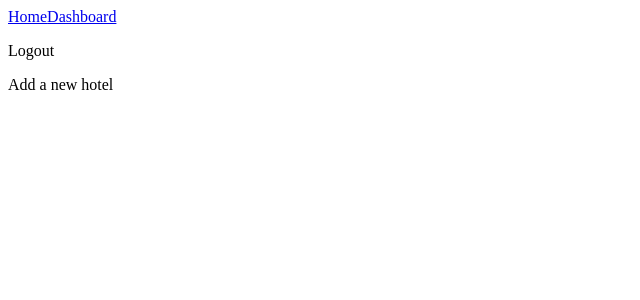
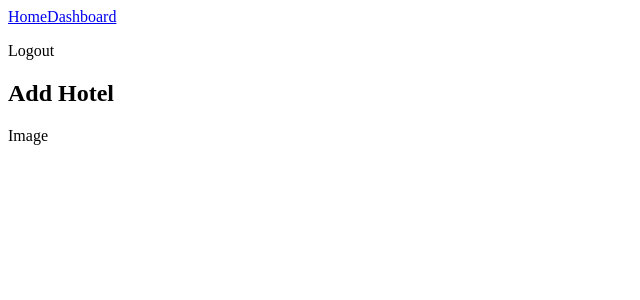
Before and after one commit to UtkarshSingh22/Marketplace-app, a React (Create React App) app in the folder client/: page /hotels/new in a window 1280 px wide. Shown: the top 300 px of the page, without its empty margins (0-640 px from the left). Built offline with nearby package versions, Linux system fonts and the light colour scheme; sample sign-in values are in the browser's storage.

Commit message:
Add form for adding hotel

```diff
--- a/client/package.json
+++ b/client/package.json
@@ -8,6 +8,7 @@
     "@testing-library/jest-dom": "^5.16.5",
     "@testing-library/react": "^13.4.0",
     "@testing-library/user-event": "^13.5.0",
+    "algolia-places-react": "^1.6.1",
     "axios": "^1.1.2",
     "react": "^18.2.0",
     "react-dom": "^18.2.0",
--- a/client/src/hotels/NewHotel.js
+++ b/client/src/hotels/NewHotel.js
@@ -1,5 +1,49 @@
+import AlgoliaPlaces from "algolia-places-react";
+import { Fragment, useState } from "react";
+
 const NewHotel = () => {
-    return <div>Add a new hotel</div>;
+    const [values, setValues] = useState({
+        title: "",
+        content: "",
+        location: "",
+        image: "",
+        price: "",
+        from: "",
+        to: "",
+        bed: "",
+    });
+
+    const { title, content, location, image, price, from, to, bed } = values;
+
+    const formSubmitHandler = (event) => {};
+
+    const imageChangeHandler = (event) => {};
+
+    const changeHandler = (event) => {};
+
+    const hotelForm = () => {
+        return (
+            <form onSubmit={formSubmitHandler}>
+                <label>
+                    Image
+                    <input
+                        type="file"
+                        name="image"
+                        onChange={imageChangeHandler}
+                        accept="image/*"
+                        hidden
+                    />
+                </label>
+            </form>
+        );
+    };
+
+    return (
+        <Fragment>
+            <h2>Add Hotel</h2>
+            {hotelForm()}
+        </Fragment>
+    );
 };
 
 export default NewHotel;
```
Also changed, not shown: 2 other files (tests, documents, lock files or other folders).
